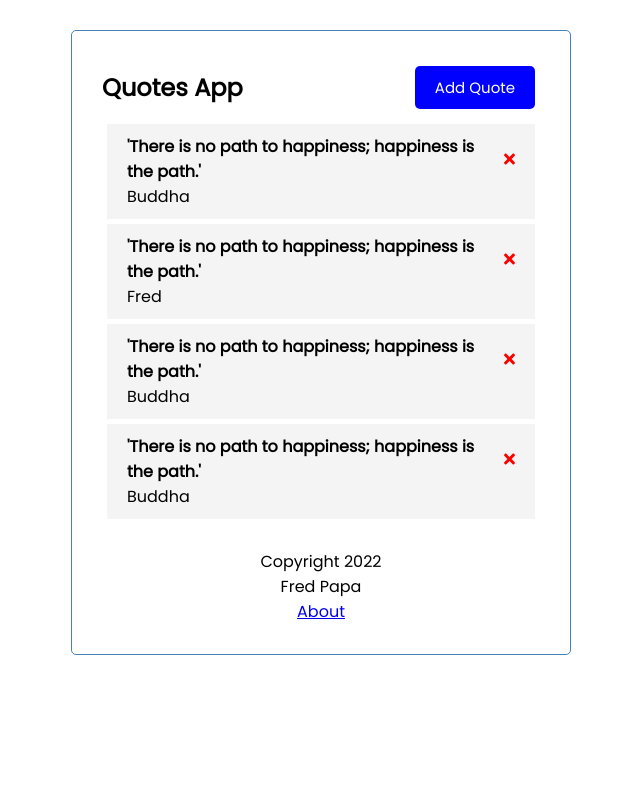
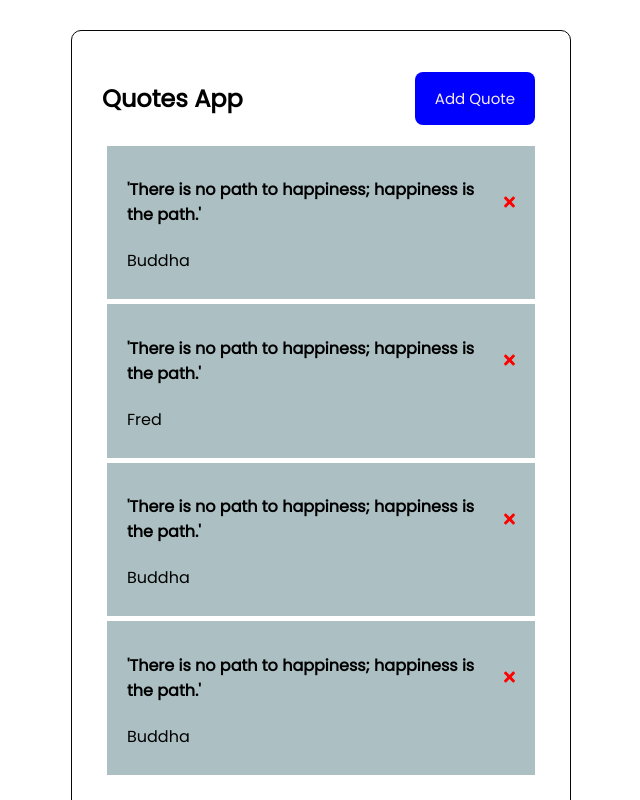
Before and after one commit to PapaFreddie/Quotes-Form, an Angular app: page / in a window 1280 px wide. Shown: the top 800 px of the page, without its empty margins (319-959 px from the left). Built offline with nearby package versions, Linux system fonts and the light colour scheme; data requests are answered from the project's data file.

Commit message:
added styles to quote-type component

```diff
--- a/src/app/components/add-quote/add-quote.component.css
+++ b/src/app/components/add-quote/add-quote.component.css
@@ -1,3 +1,3 @@
 .add-form{
-    margin-bottom: 40px;
+    margin-bottom: 20px;
 }
--- a/src/app/components/footer/footer.component.css
+++ b/src/app/components/footer/footer.component.css
@@ -1,4 +1,4 @@
 footer{
-    margin-top: 30px;
+    margin-top: 20px;
     text-align: center;
 }
--- a/src/app/components/header/header.component.html
+++ b/src/app/components/header/header.component.html
@@ -1,4 +1,4 @@
 <header>
     <h2>{{title}}</h2>
-    <app-button color = "{{showAddQuote ? 'red' : 'blue' }}" text = "{{showAddQuote ? 'Close' : 'Add Quote' }}" (btnClick) = "toggleAddQuote()"></app-button>
+    <app-button *ngIf = "hasRoute('/')" color = "{{showAddQuote ? 'red' : 'blue' }}" text = "{{showAddQuote ? 'Close' : 'Add Quote' }}" (btnClick) = "toggleAddQuote()"></app-button>
 </header>
--- a/src/app/components/header/header.component.ts
+++ b/src/app/components/header/header.component.ts
@@ -1,6 +1,7 @@
 import { Component, OnInit } from '@angular/core';
 import { UiService } from 'src/app/services/ui.service';
 import { Subscription } from 'rxjs';
+import { Router } from '@angular/router';
 
 @Component({
   selector: 'app-header',
@@ -13,7 +14,7 @@ export class HeaderComponent implements OnInit {
   subscription!: Subscription;
 
 
-  constructor(private uiService: UiService) {
+  constructor(private uiService: UiService, private router: Router) {
     this.subscription = this.uiService.onToggle().subscribe(value => this.showAddQuote = value)
    }
 
@@ -22,5 +23,9 @@ export class HeaderComponent implements OnInit {
   toggleAddQuote(){
     this.uiService.toggleAddQuote();
     }
+    hasRoute(route: string){
+      return this.router.url === route;
+
+    }
 
 }
--- a/src/app/components/quote-type/quote-type.component.css
+++ b/src/app/components/quote-type/quote-type.component.css
@@ -1,5 +1,5 @@
 .quote{
-    background: #f4f4f4;
+    background: #acc0c4;
     margin: 5px;
     padding: 10px 20px;
     cursor: pointer;
--- a/src/styles.css
+++ b/src/styles.css
@@ -3,8 +3,8 @@
 
 * {
   box-sizing: border-box;
-  margin: 0;
-  padding: 0;
+  margin: 1;
+  padding: 1;
 }
 
 body {
@@ -16,18 +16,18 @@ body {
   margin: 30px auto;
   overflow: auto;
   min-height: 300px;
-  border: 1px solid steelblue;
+  border: 1px solid rgb(7, 7, 7);
   padding: 30px;
-  border-radius: 5px;
+  border-radius: 10px;
 }
 .btn {
   display: inline-block;
   background: #000;
-  color: #fff;
+  color: rgb(245, 237, 237);
   border: none;
-  padding: 10px 20px;
+  padding: 15px 20px;
   margin: 5px;
-  border-radius: 5px;
+  border-radius: 8px;
   cursor: pointer;
   text-decoration: none;
   font-size: 15px;
```
